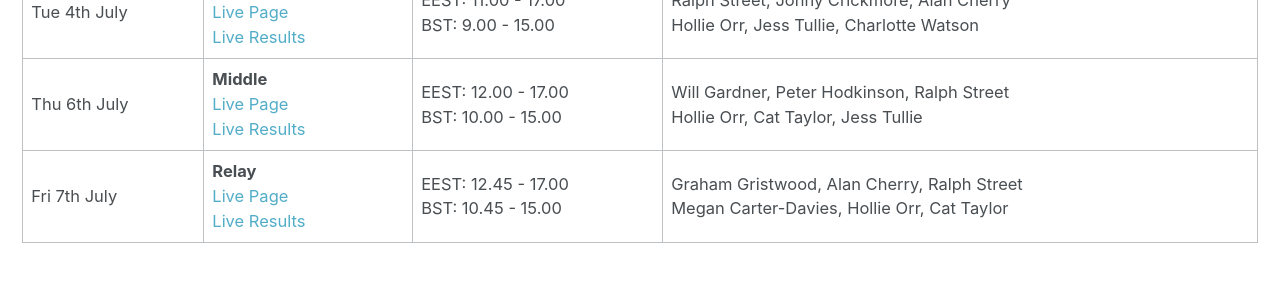
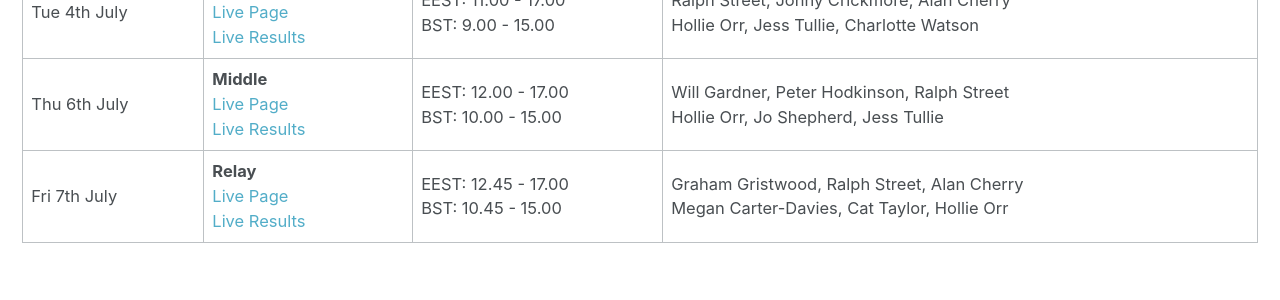
Before and after one commit to Maprunner/maprunner, a Jekyll site: the page built from _pages/woc2017.md, in a window 1280 px wide and 900 px high, scrolled down 1003 px. Shown: the part 153-453 px from the top of the window. Built offline with Jekyll 4.4.1, drawn with Linux system fonts in a browser that asks for light colours.

Commit message:
Team updates

```diff
--- a/_pages/woc2017.md
+++ b/_pages/woc2017.md
@@ -21,8 +21,8 @@ header:
 | Sat 1st July  | <strong>Sprint Final</strong><br>[Live Page](http://woc2017.ee/live/sprint-final)<br>[Live Results](http://r.emit.live/followfull.php?comp=12627&lang=en) | EEST: 14.30 - 17.00<br> BST: 12.30 - 1500  | (Top 15 finishers in each of 3 heats)                                                         |
 | Sun 2nd July  | <strong>Sprint Relay</strong><br>[Live Page](http://woc2017.ee/live/sprint-relay)<br>[Live Results](http://r.emit.live/followfull.php?comp=12628&lang=en) | EEST: 16.55 - 18.15<br> BST: 14.55 - 16.15 | Tessa Strain, Kris Jones, Ralph Street, Cat Taylor                                            |
 | Tue 4th July  | <strong>Long</strong><br>[Live Page](http://woc2017.ee/live/long-distance)<br>[Live Results](http://r.emit.live/followfull.php?comp=12629&lang=en) | EEST: 11.00 - 17.00<br> BST: 9.00 - 15.00  | Ralph Street, Jonny Crickmore, Alan Cherry<br> Hollie Orr, Jess Tullie, Charlotte Watson      |
-| Thu 6th July  | <strong>Middle</strong><br>[Live Page](http://woc2017.ee/live/middle)<br>[Live Results](http://r.emit.live/followfull.php?comp=12630&lang=en) | EEST: 12.00 - 17.00<br> BST: 10.00 - 15.00 | Will Gardner, Peter Hodkinson, Ralph Street<br> Hollie Orr, Cat Taylor, Jess Tullie           |
-| Fri 7th July  | <strong>Relay</strong><br>[Live Page](http://woc2017.ee/live/relay)<br>[Live Results](http://r.emit.live/followfull.php?comp=12631&lang=en) | EEST: 12.45 - 17.00<br> BST: 10.45 - 15.00 | Graham Gristwood, Alan Cherry, Ralph Street<br> Megan Carter-Davies, Hollie Orr, Cat Taylor   |
+| Thu 6th July  | <strong>Middle</strong><br>[Live Page](http://woc2017.ee/live/middle)<br>[Live Results](http://r.emit.live/followfull.php?comp=12630&lang=en) | EEST: 12.00 - 17.00<br> BST: 10.00 - 15.00 | Will Gardner, Peter Hodkinson, Ralph Street<br> Hollie Orr, Jo Shepherd, Jess Tullie           |
+| Fri 7th July  | <strong>Relay</strong><br>[Live Page](http://woc2017.ee/live/relay)<br>[Live Results](http://r.emit.live/followfull.php?comp=12631&lang=en) | EEST: 12.45 - 17.00<br> BST: 10.45 - 15.00 | Graham Gristwood, Ralph Street, Alan Cherry<br> Megan Carter-Davies, Cat Taylor, Hollie Orr   |
 
 ## Follow the action
 
```
